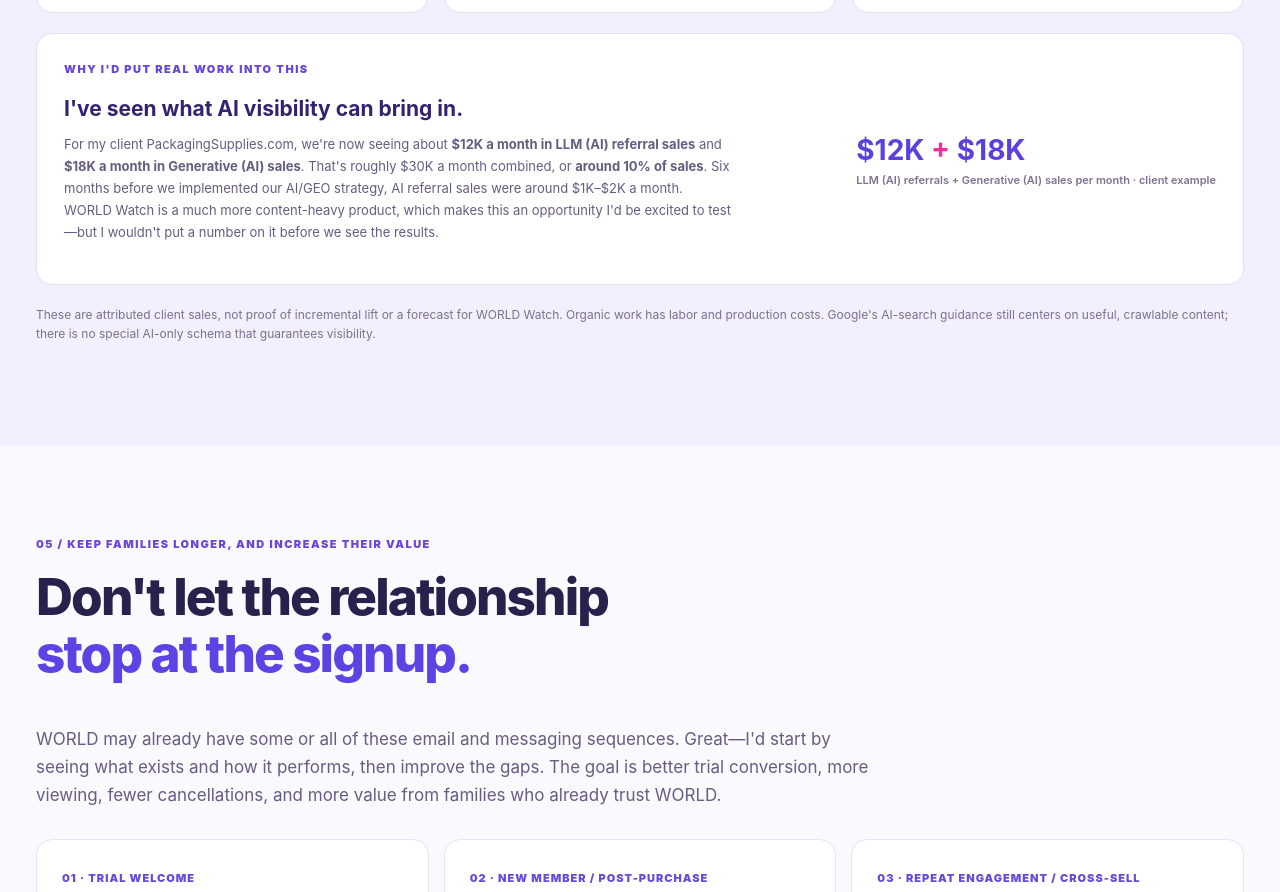
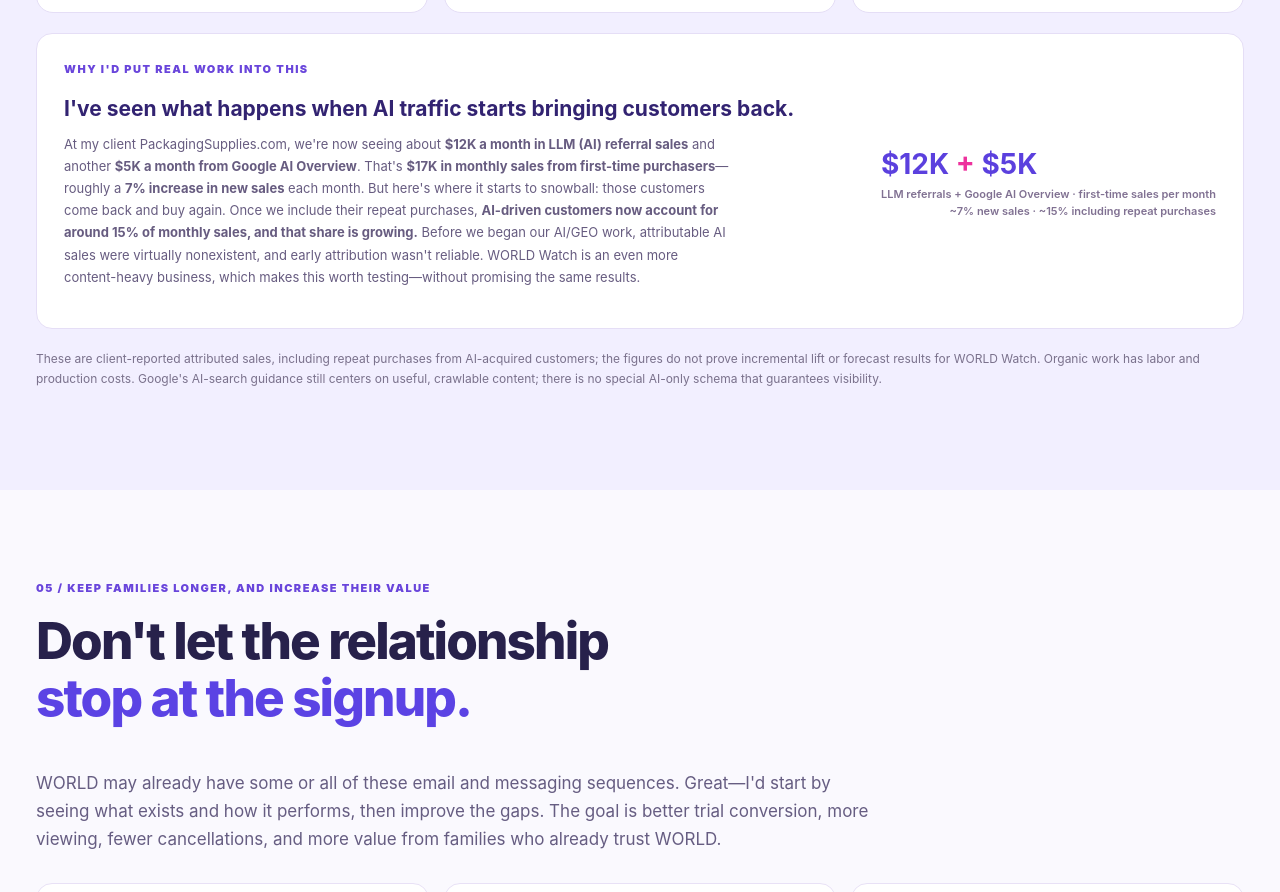
Before and after one commit to latefritz/worldwatch-150k, a plain HTML site: page index.html in a window 1280 px wide. Shown: the part 5055-5947 px from the top of the page. Drawn offline with Linux system fonts and the light colour scheme.

Commit message:
Correct AI revenue example: 12K LLM + 5K Google AI Overview and returning customer growth

```diff
--- a/index.html
+++ b/index.html
@@ -442,8 +442,8 @@ html{scroll-padding-top:100px}
     <b>First test: a consistent, manageable clip schedule with a monthly review.</b>
    </article>
   </div>
-  <div class="proof"><div><span class="mini-label">WHY I'D PUT REAL WORK INTO THIS</span><h3>I've seen what AI visibility can bring in.</h3><p>For my client PackagingSupplies.com, we're now seeing about <b>$12K a month in LLM (AI) referral sales</b> and <b>$18K a month in Generative (AI) sales</b>. That's roughly $30K a month combined, or <b>around 10% of sales</b>. Six months before we implemented our AI/GEO strategy, AI referral sales were around $1K–$2K a month. WORLD Watch is a much more content-heavy product, which makes this an opportunity I'd be excited to test—but I wouldn't put a number on it before we see the results.</p></div><strong>$12K <span>+</span> $18K<small>LLM (AI) referrals + Generative (AI) sales per month · client example</small></strong></div>
-  <p class="fine-note">These are attributed client sales, not proof of incremental lift or a forecast for WORLD Watch. Organic work has labor and production costs. Google's AI-search guidance still centers on useful, crawlable content; there is no special AI-only schema that guarantees visibility.</p>
+  <div class="proof"><div><span class="mini-label">WHY I'D PUT REAL WORK INTO THIS</span><h3>I've seen what happens when AI traffic starts bringing customers back.</h3><p>At my client PackagingSupplies.com, we're now seeing about <b>$12K a month in LLM (AI) referral sales</b> and another <b>$5K a month from Google AI Overview</b>. That's <b>$17K in monthly sales from first-time purchasers</b>—roughly a <b>7% increase in new sales</b> each month. But here's where it starts to snowball: those customers come back and buy again. Once we include their repeat purchases, <b>AI-driven customers now account for around 15% of monthly sales, and that share is growing.</b> Before we began our AI/GEO work, attributable AI sales were virtually nonexistent, and early attribution wasn't reliable. WORLD Watch is an even more content-heavy business, which makes this worth testing—without promising the same results.</p></div><strong>$12K <span>+</span> $5K<small>LLM referrals + Google AI Overview · first-time sales per month</small><small>~7% new sales · ~15% including repeat purchases</small></strong></div>
+  <p class="fine-note">These are client-reported attributed sales, including repeat purchases from AI-acquired customers; the figures do not prove incremental lift or forecast results for WORLD Watch. Organic work has labor and production costs. Google's AI-search guidance still centers on useful, crawlable content; there is no special AI-only schema that guarantees visibility.</p>
  </div>
 </section>
 
```
